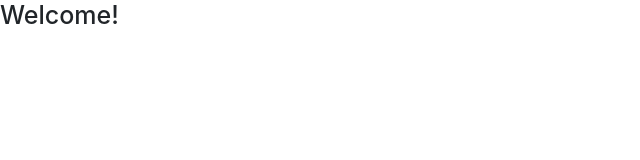
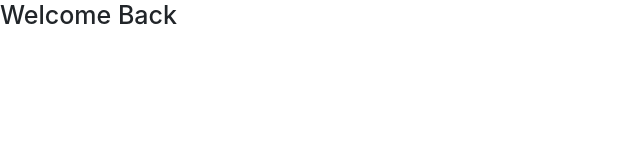
Before and after one commit to CHAOWEICHIU/mean-for-fun, a website: page public/index.html in a window 1280 px wide. Shown: the full height of the page, 0-640 px from the left. Drawn offline with nearby package versions, Linux system fonts and the light colour scheme.

Commit message:
ready to push

```diff
--- a/public/index.html
+++ b/public/index.html
@@ -18,8 +18,7 @@
 
 </head>
 <body>
-	<h1>Welcome!</h1>
-
+	<h1>Welcome Back</h1>
 
 
 
```
